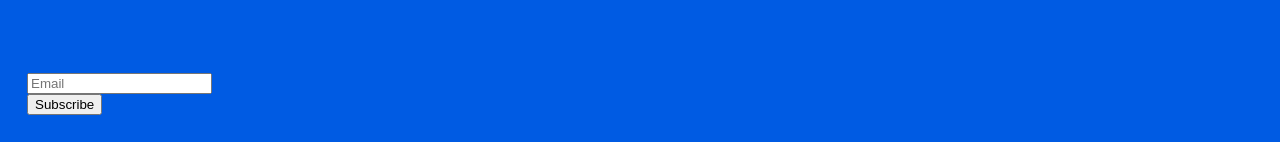
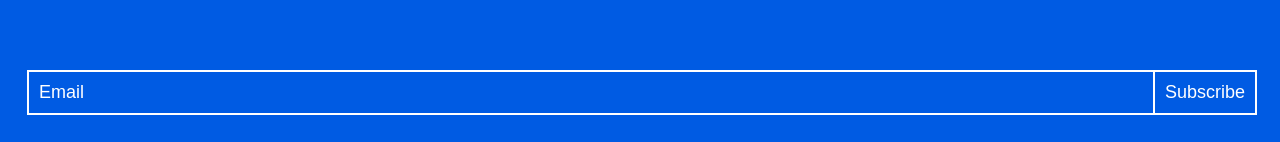
Before and after one commit to jordan-furr/upschool, a Nuxt app: page /info in a window 1280 px wide. Shown: the part 667-809 px from the top of the page. Built offline with nearby package versions, Linux system fonts and the light colour scheme; a web font is replaced by a local one.

Commit message:
newsletter style + homepage blurbs

```diff
--- a/components/newsletter.vue
+++ b/components/newsletter.vue
@@ -13,56 +13,18 @@ onMounted(() => {
 
 <template>
   <div id="mc_embed_signup">
+    <div id="mce-responses">
+      <div class="response" id="mce-error-response" style="display: none;"></div>
+      <div class="response" id="mce-success-response" style="display: none;"></div>
+    </div>
     <form
       action="https://theupsideofuncertainty.us13.list-manage.com/subscribe/post?u=51c91af86cdb3fda391206ba9&amp;id=b3558ffde2&amp;f_id=006b89eaf0"
-        method="post"
-        id="mc-embedded-subscribe-form"
-        name="mc-embedded-subscribe-form"
-        class="validate"
-        target="_blank"
-        novalidate
-      >
-        <div id="signup">
-          <div class="email-input">
-            <input
-              type="email"
-              name="EMAIL"
-              class="email"
-              placeholder="Email"
-              required
-            />
-          </div>
-          <div id="mce-responses" class="clear">
-            <div
-              class="response"
-              id="mce-error-response"
-              style="display: none;"
-            ></div>
-            <div
-              class="response"
-              id="mce-success-response"
-              style="display: none;"
-            ></div>
-          </div>
-          <div class="clear">
-            <button
-              type="submit"
-              name="subscribe"
-              id="mc-embedded-subscribe"
-              class="button"
-            >
+      method="post" id="mc-embedded-subscribe-form" name="mc-embedded-subscribe-form" class="subscribe-form"
+      target="_blank" novalidate>
+      <input type="email" name="EMAIL" class="email" placeholder="Email" required />
+      <button type="submit" name="subscribe" id="mc-embedded-subscribe" class="button">
         Subscribe
       </button>
-          </div>
-        </div>
     </form>
   </div>
 </template>
-
- <!-- <div class="subscribe-box">
-        <form class="subscribe-form">
-            <input type="email" id="emailInput" v-model="email" :placeholder="emailPlaceholder" autocomplete="off"
-                @keydown.enter="submitEmail">
-            <button @click="submitEmail()">Subscribe</button>
-        </form>
-    </div>-->
--- a/pages/index.vue
+++ b/pages/index.vue
@@ -48,19 +48,19 @@ export default {
       items: [
         {
           title: "The Upside of Uncertainty",
-          content: "Detailed content about The Upside of Uncertainty..."
+          content: "A science-backed guide for navigating and thriving through uncertainty—based on interviews and insights from world-renowned leaders, innovators, entrepreneurs, artists, and creatives."
         },
         {
           title: "Earnest Project",
-          content: "Detailed content about the Earnest Project..."
+          content: "Can Earnestness change the world? Our xxploration begins here. Our undertaking is to discover, interview, and highlight indivduals engaged in all kinds of earnest endeavors."
         },
         {
           title: "Affection Economy",
-          content: "Detailed content about the Affection Economy..."
+          content: "The Win Win Economy: Sustaining an ecosystem of care between leaders and team members."
         },
         {
           title: "Hope Accelerator",
-          content: "Detailed content about the Hope Accelerator..."
+          content: "Insights based on Natures biodynamic regenerative systems. A framework for solutions for the stripped ecosystems."
         }
       ]
     };
--- a/pages/info.vue
+++ b/pages/info.vue
@@ -32,7 +32,7 @@
             </div>
             <div class="flex-row">
                 <div class="w-25 mobile-50">
-                    <div>
+                    <div class="pr3 borderbox">
                         <p class="info-sub">PROJECTS</p>
                         <nuxt-link to="/upside-of-uncertainty" exact-active-class="active">
                             <p class="info-link">Upside of Uncertainty</p>
--- a/style.css
+++ b/style.css
@@ -978,11 +978,12 @@ a:hover {
 }
 
 .project-content {
+    font-family: 'Arimo';
     max-height: 0;
     overflow: hidden;
     transition: max-height 0.4s ease-in-out;
     padding: 0 10px;
-    padding-top: 14px;
+    padding-top: 16px;
     font-weight: 200;
     font-size: 16px;
 }
@@ -1217,19 +1218,30 @@ a:hover {
 
 .subscribe-form {
     display: flex;
+    flex-direction: row;
+    flex-wrap: nowrap;
+    justify-content: space-between;
+    width: 100%;
     align-items: center;
     border: 2px solid white;
 }
 
+.email::placeholder{
+    color: white !important;
+    border: white;
+}
+
 .subscribe-form input {
     flex: 1;
+    width: 100%;
     padding: 10px;
     font-size: 18px;
     font-weight: 100;
     background-color: #005BE3;
     border: none;
-    border-right: 2px solid white;
+    border-right: 2px solid white !important;
     color: white;
+    box-sizing: border-box;
 }
 
 .subscribe-form button {
@@ -1240,11 +1252,26 @@ a:hover {
     background-color: #005BE3;
     border: none;
     cursor: pointer;
-  }
-
-  .subscribe-form button:hover {
-    background-color: #0056b3; /* Darker shade for hover effect */
-  }
+    flex-shrink: 0;
+    white-space: nowrap;
+}
+
+.subscribe-form button:hover {
+    background-color: #fff;
+    color: #005BE3;
+}
+
+#mce-responses {
+    position: relative;
+    bottom: 10px;
+    color: white;
+}
+
+.subscribe-form input:focus {
+    outline: none;
+    border: none;
+}
+
 
 
 @media (max-width: 1200px) {
```
Lines whose indentation alone changed are shown as unchanged.
